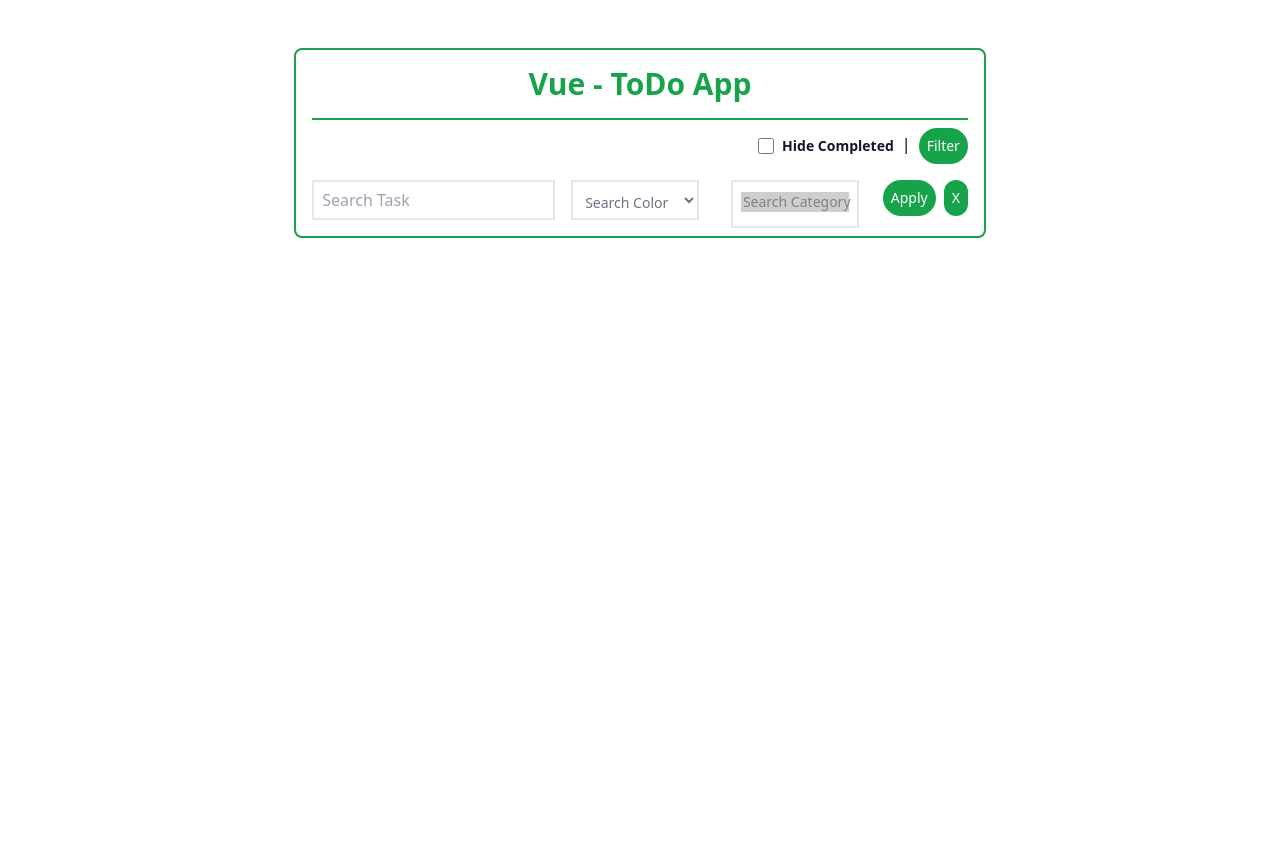
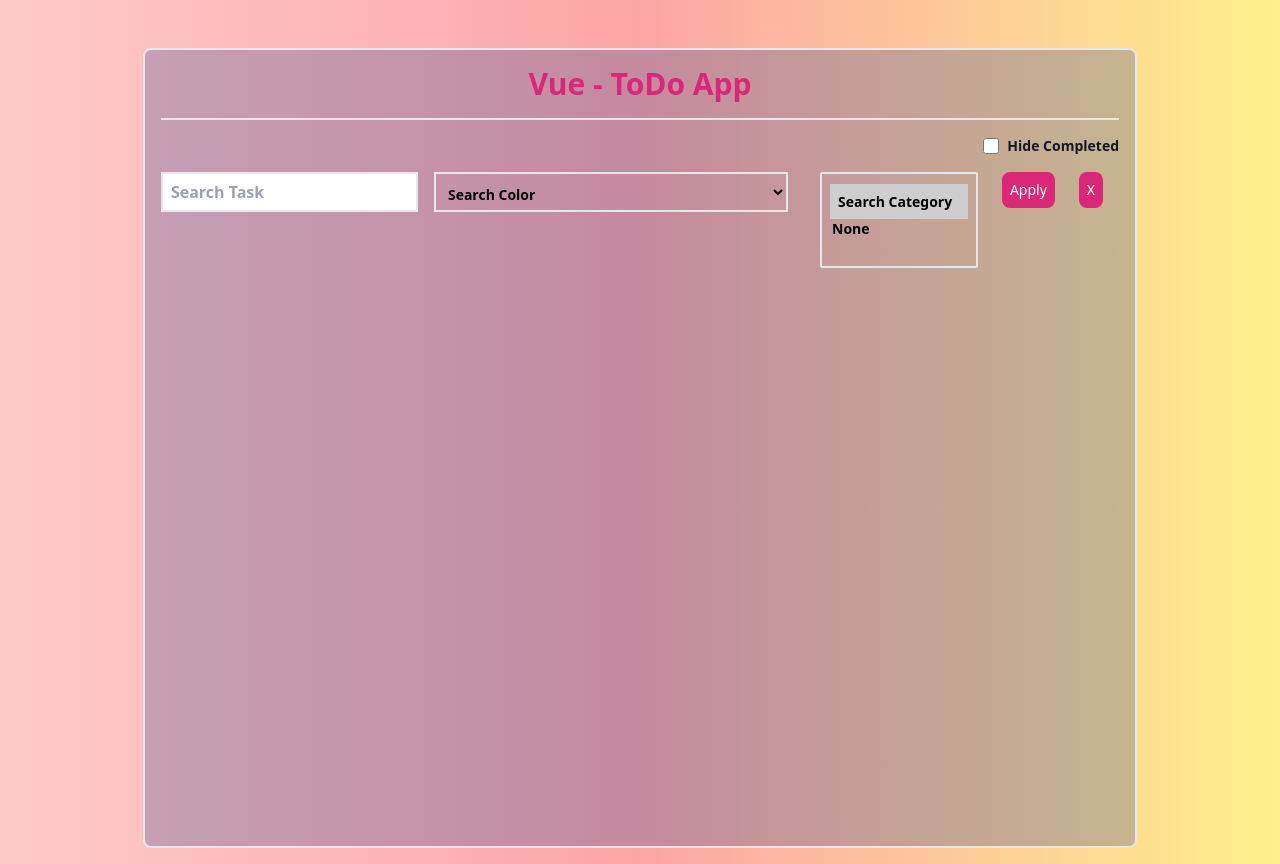
Before and after one commit to Dhruvi2416/vueTodo, a Vue app in the folder vueToDo/: page / in a window 1280 px wide. Both pictures are taken after a click on the element "Filter". Before the commit the page ends 800 px from the top, so only its background shows below. Built offline with nearby package versions, Linux system fonts and the light colour scheme.

Commit message:
todo app

```diff
--- a/vueToDo/index.html
+++ b/vueToDo/index.html
@@ -8,9 +8,9 @@
   rel="stylesheet"
   href="node_modules/font-awesome/css/font-awesome.min.css"
 />
-    <title>Vite App</title>
+    <title>Vue-Todo App</title>
   </head>
-  <body>
+  <body class="bg-gradient-to-r from-red-200 via-red-300 to-yellow-200 h-full">
     <div id="app"></div>
     <script type="module" src="/src/main.js"></script>
   </body>
--- a/vueToDo/src/App.vue
+++ b/vueToDo/src/App.vue
@@ -1,8 +1,5 @@
 <script >
-
 import TodoView from './components/TodoView.vue';
-
-
 export default {
   name: "App",
   components: {
@@ -11,14 +8,10 @@ export default {
 }
 </script>
 
-
 <template>
-  <header >
-    <div class="flex w-full justify-center align-middle mt-12 ">
+  <header class=" ">
+    <div class=" flex justify-center self-center mt-12  ">
       <TodoView />
     </div>
   </header>
 </template>
-
-
-<style></style>
--- /dev/null
+++ b/vueToDo/src/components/DisplayTodoList.vue
@@ -0,0 +1,58 @@
+<script>
+import TodoButton from './TodoButton.vue'
+export default {
+
+    name: "DisplayTodoList",
+    props: {
+        displayList: Array
+    },
+    data() {
+        return {
+            listOfTodos: this.displayList
+        }
+    },
+
+    components: {
+        TodoButton
+    },
+
+    watch: {
+        displayList(newList) {
+            this.listOfTodos = newList
+        }
+    }
+
+
+
+}
+</script>
+
+
+<template>
+    <div>
+        <ul v-for="(task) in listOfTodos" :key="task.id">
+            <div class=" flex my-2 border-b-2 border-t-2 py-2 mt-12">
+                <div :class="{ 'mr-auto': true }">
+                    <!-- onClicking taskcompleted or not can be checked -->
+                    <h1 class="text-lg font-bold" :class="{ 'line-through': task.isCompleted }"
+                        :style="{ color: task.color }" @click="this.$emit('isCompletedTask', task)">{{ task.todo }}</h1>
+                    <!-- displaying categories of task -->
+                    <p class="'line-through': false">{{
+                        Object.keys(task.category).filter(key => task.category[key]).join(",") }}</p>
+                </div>
+
+                <div class=" mr-8 my-2 ">
+                    <!-- edit buton -->
+                    <TodoButton @click="this.$emit('editTask', task)"><template #editTodo><i class="fa fa-pencil"></i>
+                        </template></TodoButton>
+                </div>
+
+                <div class=" mr-8 my-2 ">
+                    <!-- delete button -->
+                    <TodoButton @click="this.$emit('deleteTask', task.id)"><template #deleteTodo><i class="fa fa-trash"></i>
+                        </template></TodoButton>
+                </div>
+            </div>
+        </ul>
+    </div>
+</template>
--- a/vueToDo/src/components/SearchFilteredList.vue
+++ b/vueToDo/src/components/SearchFilteredList.vue
@@ -42,42 +42,54 @@ export default {
 
         },
         handleSelectCategory(e) {
-
+            //this following loop is done to make all the rest of the values false so that none can remove any filter on category
+            if (e.target.value == "") {
+                for (const category of Object.keys(this.categoryList)) {
+                    this.searchCategory[category] = false;
+                }
+                //if selected is None then whatever comes in  i.t "" value turn it to false
+                this.searchCategory[e.target.value] = false;
+            }
             //if the given category is selected then deselect it and if deselected select it
-            this.searchCategory[e.target.value] = !this.searchCategory[e.target.value]
+            else {
+                this.searchCategory[e.target.value] = !this.searchCategory[e.target.value]
+            }
         }
     },
-    watch: {
-        categoryList(newValues) {
-            this.searchCategory = { ...newValues };
-        }
-    }
+
 }
 </script>
 
 <template>
-    <div class="flex h-10">
-        <input type="text" placeholder="Search Task" v-model="searchTask" class="border-2  pl-2">
+    <div class="flex ">
+        <!-- text search  -->
+        <input type="text" placeholder="Search Task" v-model="searchTask" class="font-semibold border-2 h-10 pl-2">
+
+        <!-- Color Search -->
         <label for="underline_select" class="sr-only">Underline select</label>
         <select id="underline_select" v-model="searchColor"
-            class=" mx-4 block py-2.5 px-2 w-full text-sm text-gray-500 bg-transparent  border-2 border-black-200   ">
+            class="h-10 text-black p-2 font-semibold mx-4 block py-2.5 px-2 w-full text-sm text-black-500 bg-transparent  border-2 border-black-200   ">
 
-            <option selected disabled>Search Color</option>
+            <option selected disabled class="text-black p-2 font-semibold" >Search Color</option>
             <option v-for="color in colorsList" :key="generateKey(color)" class="text-white"
                 :style="{ backgroundColor: color }">{{ color }}</option>
+            <option value="">None</option>
         </select>
+
+        <!-- Category Search multiple -->
         <select @change="handleSelectCategory" multiple id="underline_select "
-            class=" mx-4 block py-2.5 px-2 w-full text-sm text-gray-500 bg-transparent  border-2 border-black-200 h-12   ">
+            class="h-24  mx-4 block py-2.5 px-2 w-96 text-sm text-black-500 bg-transparent  border-2 border-black-200   ">
 
-            <option selected disabled>Search Category</option>
+            <option selected disabled class="text-black p-2 font-semibold">Search Category</option>
             <option :selected="searchCategory[category]" v-for="(category) in Object.keys(categoryList)"
-                :key="generateKey(category)">{{ category }}</option>
+                :key="generateKey(category)" class="py-1">{{ category }}</option>
+            <option value="" class="font-semibold ">None</option>
+
         </select>
         <div class="flex ">
             <TodoButton @click="emitSearchFiltering" class="mx-2">
                 <template #apply>Apply</template>
             </TodoButton>
-
         </div>
     </div>
 </template>
--- a/vueToDo/src/components/TodoButton.vue
+++ b/vueToDo/src/components/TodoButton.vue
@@ -6,7 +6,7 @@ export default {
 <template>
     <div>
         <!-- Buttons will have same class -->
-        <button class="text-white text-sm  bg-green-600 rounded-full p-2">
+        <button class="text-white text-sm  bg-pink-600 rounded-lg p-2">
             <!-- Named slots to access the same class -->
             <slot name="add"> </slot>
             <slot name="editTodo"> </slot>
--- a/vueToDo/src/components/TodoList.vue
+++ /dev/null
@@ -1,77 +0,0 @@
-<script>
-import TodoButton from './TodoButton.vue'
-export default {
-
-name:"TodoList",
-
-    data() {
-        return {
-            todoList: [],
-            editMsg: "",
-
-        };
-    },
-components:{
-    TodoButton
-},
-    props: {
-        list: Array,
-        showAll: Boolean
-    },
-    created() {
-        this.todoList = [...this.list]
-    },
-
-    methods: {
-
-
-        // this below function will first find the edited task with id then pass the edit message to child component and
-        // will be removed from the list
-        handleEditing(editTask) {
-            const newTodo = this.todoList.filter((task) => task.id == editTask.id);
-            this.editMsg = newTodo[0].todo;
-            this.todoList = this.todoList.filter((task) => task.id != editTask.id);
-            this.$emit('editTask', this.editMsg);
-            return this.editMsg;
-        },
-        //deleting todo task
-        handleDelete(deleteTaskId) {
-            this.todoList = this.todoList.filter((task) => task.id != deleteTaskId);
-        },
-    },
-    computed: {
-        filteredList() {
-            return this.showAll ? this.todoList : this.todoList.filter(task => task.isCompleted == false);
-        }
-    },
-
-}
-</script>
-
-
-<template>
-    <div>
-
-        <ul v-for="(task) in filteredList" :key="task.id">
-
-            <div class=" flex my-2 border-b-2 py-2 ">
-                <div :class="{ 'mr-auto': true, 'line-through': task.isCompleted }">
-                    <!-- onClicking taskcompleted or not can be checked -->
-                    <p @click="task.isCompleted = !task.isCompleted">{{ task.todo }}</p>
-                </div>
-                <div class=" mr-8 ">
-
-                    <!-- edit buton -->
-                    <TodoButton @click="() => handleEditing(task)"><template #editTodo><i class="fa fa-pencil"></i>
-                        </template></TodoButton>
-                </div>
-                <div class="">
-
-                    <!-- delete button -->
-                    <TodoButton @click="() => handleDelete(task.id)"><template #deleteTodo><i class="fa fa-trash"></i>
-                        </template></TodoButton>
-                </div>
-            </div>
-        </ul>
-    </div>
-</template>
--- a/vueToDo/src/components/TodoView.vue
+++ b/vueToDo/src/components/TodoView.vue
@@ -6,13 +6,12 @@ import TodoButton from './TodoButton.vue';
 import { uid } from 'uid';
 import _ from 'lodash';
 import SearchFilteredList from './SearchFilteredList.vue';
+import DisplayTodoList from './DisplayTodoList.vue';
 
 export default {
     name: "TodoView",
     data() {
-
         return {
-
             todoList: [],
             hideCompleted: false,
             isEditing: false,
@@ -23,29 +22,22 @@ export default {
                 color: "",
                 categories: {}
             },
-
         }
     },
+
     //this willcontinously check on the changes of the states which below function depends on
     // if showAll then display all tasks and if not showAll then show only pending tasks
     computed: {
         displayList() {
+            if (this.isFiltering) {
+                let filteredList = this.todoList.filter(task => task.todo.includes(this.filterTask.text) && task.color.includes(this.filterTask.color))
+                if (Object.values(this.filterTask.categories).some(value => value == true)) { filteredList = this.filterCategories(filteredList); }
 
-
-            if (this.isFiltering) {
-                //    console.log("TODO",this.todoList.map(task=>task.todo))
-                //    console.log("COLOR",this.todoList.map(task=>task.color))
-                //    console.log("CATEGORY",this.todoList.map(task=>Object.keys(task.category)))
-                const filteredLists = this.todoList.filter(task => task.todo.includes(this.filterTask.text) && task.color.includes(this.filterTask.color))
-                console.log(...this.todoList)
-                const filteredList = this.filterCategories(filteredLists);
-                console.log("FILTER", filteredList)
                 return !this.hideCompleted ? filteredList : filteredList.filter(task => task.isCompleted == false)
             }
             return !this.hideCompleted ? this.todoList : this.todoList.filter(task => task.isCompleted == false)
+        },
 
-
-        },
         fetchTaskFromId() {
             if (this.editId) {
                 const editingTask = this.todoList.find(todo => todo.id == this.editId)
@@ -54,32 +46,28 @@ export default {
 
         },
         fetchCategories() {
-
             const categoryList = this.todoList.map(todo => todo.category);
             //  return _.uniq(categoryList);
             if (categoryList.length > 0) {
-
                 const arr = [];
                 categoryList.map(cat => arr.push(...Object.keys(cat)))
-
                 const obj = {};
                 const uniqueArr = _.uniq(arr);
                 uniqueArr.map(category => obj[category] = false)
-
                 return obj;
             }
             else {
                 return {}
             }
+        },
 
-        },
         fetchColors() {
             const colors = this.todoList.map(todo => todo.color);
             const uniqueColors = _.uniq(colors);
             return uniqueColors;
         },
 
-    }, components: { AddTodo, TodoButton, DisplayHideDoneTasks, SearchFilteredList },
+    }, components: { AddTodo, TodoButton, DisplayHideDoneTasks, SearchFilteredList, DisplayTodoList },
     //this will execute at the time of initialization
 
 
@@ -106,8 +94,6 @@ export default {
 
         // whatever the user add tasks below function will add it in array of todolist
         handleTodoLists(todoInfo) {
-
-
             const newTask = {
                 todo: todoInfo.todo,
                 id: uid(),
@@ -115,21 +101,22 @@ export default {
                 color: todoInfo.color,
                 category: todoInfo.categoryChoosen
             }
-
             //newtask is added in old todolist
             this.todoList = [...this.todoList, newTask]
             // newly updated todolist set in localstorage
             localStorage.setItem("taskList", JSON.stringify(this.todoList));
+        },
 
-        },
         // this below function will first find the edited task with id then pass the edit message to child component and
         // will be removed from the list
         handleEditing(editTask) {
             // ------blahesblahlint-diblahsable-neblahxt-lblahine------ remove blah and this line will disable next line
             // debugger
+            this.isFiltering = false;
             this.editId = editTask.id;
             this.isEditing = true;
         },
+
         //deleting todo task
         handleDelete(deleteTaskId) {
             const alert = window.confirm("Are you sure you want to delete?")
@@ -146,104 +133,73 @@ export default {
             this.todoList.find(todo => { if (todo.id == task.id) { todo.isCompleted = task.isCompleted } })
             localStorage.setItem("taskList", JSON.stringify(this.todoList));
         },
+
         //save editing task here whenever the editTask is emitted editTask will be come again
         saveEditedTask(editTask) {
             const editingTask = this.todoList.find(todo => todo.id == editTask.editId);
-
-
             editingTask.todo = editTask.todo;
             editingTask.color = editTask.color;
             editingTask.category = editTask.categoryChoosen;
-
             localStorage.setItem("taskList", JSON.stringify(this.todoList));
             this.isEditing = false;
             this.editId = "";
         },
+
+        //if on applying filter the values in object form is received thanstroe it in a filtertask state
         assignFilteredValues(filterObject) {
             if (filterObject) {
-                console.log("ST", filterObject)
                 this.filterTask = filterObject;
-                console.log("FT", this.filterTask.text)
             }
         }
     },
+
     mounted() {
         const storedTaskList = localStorage.getItem("taskList");
         if (storedTaskList) { this.todoList = JSON.parse(storedTaskList) }
-
-
     },
-
 }
 
 </script>
 
 <template>
-    <div class=" border-2 p-4 border-green-600 rounded-lg ">
+    <div class="h-screen  overflow-y-auto border-2 p-4 mb-4  bg-blue-900/25  rounded-lg ">
 
-        <nav class="flex justify-center align-middle border-b-2 border-green-600">
-            <h1 class="text-3xl font-bold text-green-600 mb-4"> Vue - ToDo App </h1>
+        <nav class="flex justify-center border-b-2  ">
+            <h1 class="text-3xl font-bold text-pink-600 mb-4 "> Vue - ToDo App </h1>
         </nav>
-        <!-- checkbox for selecting either to showAll tasks or onlu undone tasks -->
+
+        <!-- checkbox for selecting either to showAll tasks or only undone tasks -->
         <div class="flex justify-end mt-2 ">
-
             <div class="mt-2">
                 <DisplayHideDoneTasks :hide="this.hideCompleted" @emitShow="this.hideCompleted = !this.hideCompleted" />
             </div>
-            <p class="mt-1 mx-2">|</p>
-            <TodoButton @click="this.isFiltering = true">
+            <p v-show="!isFiltering" class="mt-1 mx-2">|</p>
+
+            <!-- Filter Button -->
+            <TodoButton v-show="!isFiltering" @click="this.isFiltering = true">
                 <template #filter>Filter</template>
             </TodoButton>
+        </div>
 
-        </div>
-        <!-- Input tag child component with dynamically passing editted msg props -->
-        <div v-show="!isFiltering">
-
-
+        <!-- Input tag child component with dynamically passing props renderes only if isFiltering is false -->
+        <div v-show="!isFiltering" class="mt-8">
             <AddTodo @createTodoTask="handleTodoLists" @editTodoTask="saveEditedTask" :todoLists="todoList"
                 :isItEditing="isEditing" :editId="editId" :editTask="fetchTaskFromId" :categories="fetchCategories" />
         </div>
-        <!-------Search Filter todo ----->
+
+        <!-------Search Filter todo renders only if isFiltering is true ----->
         <div v-show="isFiltering" class="flex">
-
-
             <SearchFilteredList @emitFilteredList="assignFilteredValues" :colorsList="fetchColors" class="mt-4"
                 :categoryList="fetchCategories">
             </SearchFilteredList>
-            <TodoButton @click="this.isFiltering = false" class="mt-4">
-                <template #filter>X</template>
+            <TodoButton @click="this.isFiltering = false" class="mt-4 px-4">
+                <template #filter >X</template>
             </TodoButton>
         </div>
-        <!-- list of todos -->
 
-        <!-- iterates displayList based on showAll property -->
-        <ul v-for="(task) in displayList" :key="task.id">
-
-            <div class=" flex my-2 border-2 p-2 rounded-lg ">
-                <div :class="{ 'mr-auto': true }">
-                    <!-- onClicking taskcompleted or not can be checked -->
-                    <h1 class="text-lg font-bold" :class="{ 'line-through': task.isCompleted }"
-                        :style="{ color: task.color }" @click="() => handleDoneTasks(task)">{{ task.todo }}</h1>
-                    <!-- task will be added with given colors -->
-                    <p class="'line-through': false">{{
-                        Object.keys(task.category).filter(key => task.category[key]).join(",") }}</p>
-                </div>
-                <div class=" mr-8 ">
-
-                    <!-- edit buton -->
-                    <TodoButton @click="() => handleEditing(task)"><template #editTodo><i class="fa fa-pencil"></i>
-                        </template></TodoButton>
-                </div>
-                <div class="">
-
-                    <!-- delete button -->
-                    <TodoButton @click="() => handleDelete(task.id)"><template #deleteTodo><i class="fa fa-trash"></i>
-                        </template></TodoButton>
-                </div>
-            </div>
-        </ul>
-
-
+        <!-- list of todos rendereing -->
+        <DisplayTodoList :displayList="displayList" @editTask="handleEditing" @deleteTask="handleDelete"
+            @isCompletedTask="handleDoneTasks"></DisplayTodoList>
 
     </div>
 </template>
--- a/vueToDo/src/index.css
+++ b/vueToDo/src/index.css
@@ -2,3 +2,8 @@
 @tailwind base;
 @tailwind components;
 @tailwind utilities;
+
+/* For WebKit (Chrome, Safari) */
+::-webkit-scrollbar {
+  width: 0.5rem; /* Adjust the width as needed */
+}
```
Also changed, not shown: vueToDo/src/components/AddTodo.vue (+8 -9 lines), vueToDo/src/components/DisplayHideDoneTasks.vue (line endings or trailing spaces).
